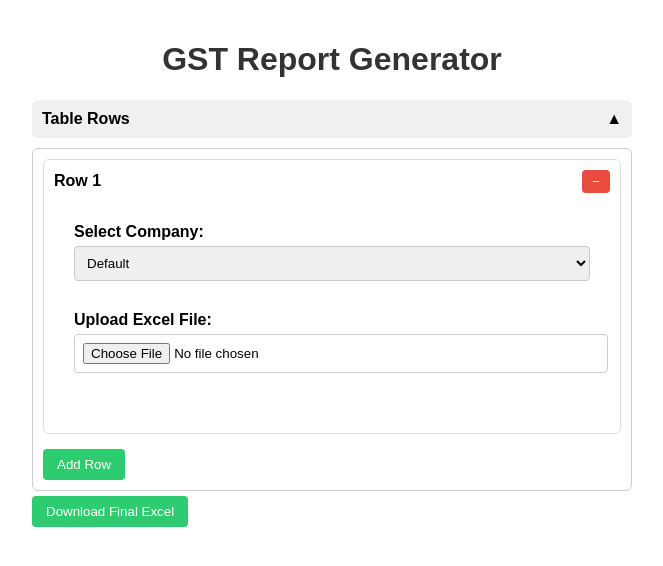
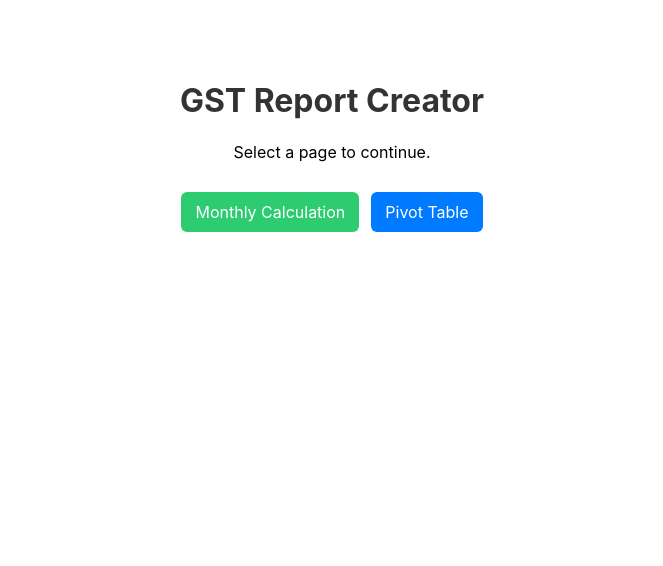
Before and after one commit to nalin-programmer/gst-report-creator, a React (Create React App) app: page / in a window 1280 px wide. Shown: the top 566 px of the page, without its empty margins (308-971 px from the left). Built offline with nearby package versions, Linux system fonts and the light colour scheme.

Commit message:
Home Page Added

```diff
--- a/src/App.js
+++ b/src/App.js
@@ -1,15 +1,24 @@
 import './App.css';
 import ExcelProcessor from './coponents/ExcelTable';
 import PivotTablePage from './coponents/PivotTable';
+import HomePage from './coponents/HomePage';
 
 function App() {
     const path = window.location.pathname;
+
+    if (path === '/') {
+        return <HomePage />;
+    }
+
+    if (path === '/monthlyCalculation') {
+        return <ExcelProcessor />;
+    }
 
     if (path === '/pivotTable') {
         return <PivotTablePage />;
     }
 
-    return <ExcelProcessor />;
+    return <HomePage />;
 }
 
 export default App;
--- /dev/null
+++ b/src/coponents/HomePage.js
@@ -0,0 +1,38 @@
+import React from 'react';
+
+function HomePage() {
+    return (
+        <div style={{ maxWidth: '700px', margin: '40px auto', padding: '20px', textAlign: 'center' }}>
+            <h1>GST Report Creator</h1>
+            <p>Select a page to continue.</p>
+            <div style={{ display: 'flex', gap: '12px', justifyContent: 'center', marginTop: '20px' }}>
+                <a
+                    href="/monthlyCalculation"
+                    style={{
+                        padding: '10px 14px',
+                        background: '#2ecc71',
+                        color: '#fff',
+                        borderRadius: '6px',
+                        textDecoration: 'none'
+                    }}
+                >
+                    Monthly Calculation
+                </a>
+                <a
+                    href="/pivotTable"
+                    style={{
+                        padding: '10px 14px',
+                        background: '#007bff',
+                        color: '#fff',
+                        borderRadius: '6px',
+                        textDecoration: 'none'
+                    }}
+                >
+                    Pivot Table
+                </a>
+            </div>
+        </div>
+    );
+}
+
+export default HomePage;
```
